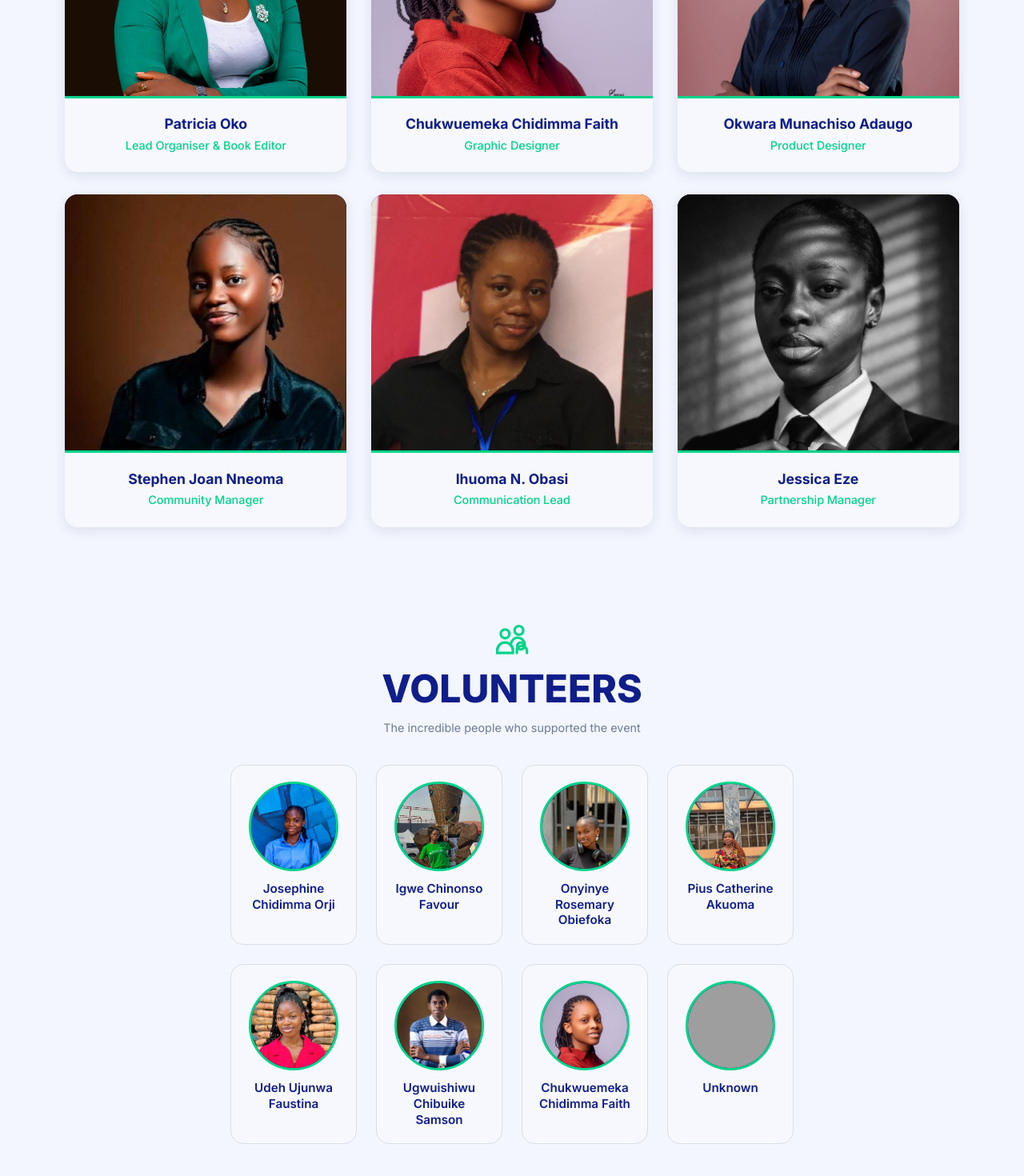
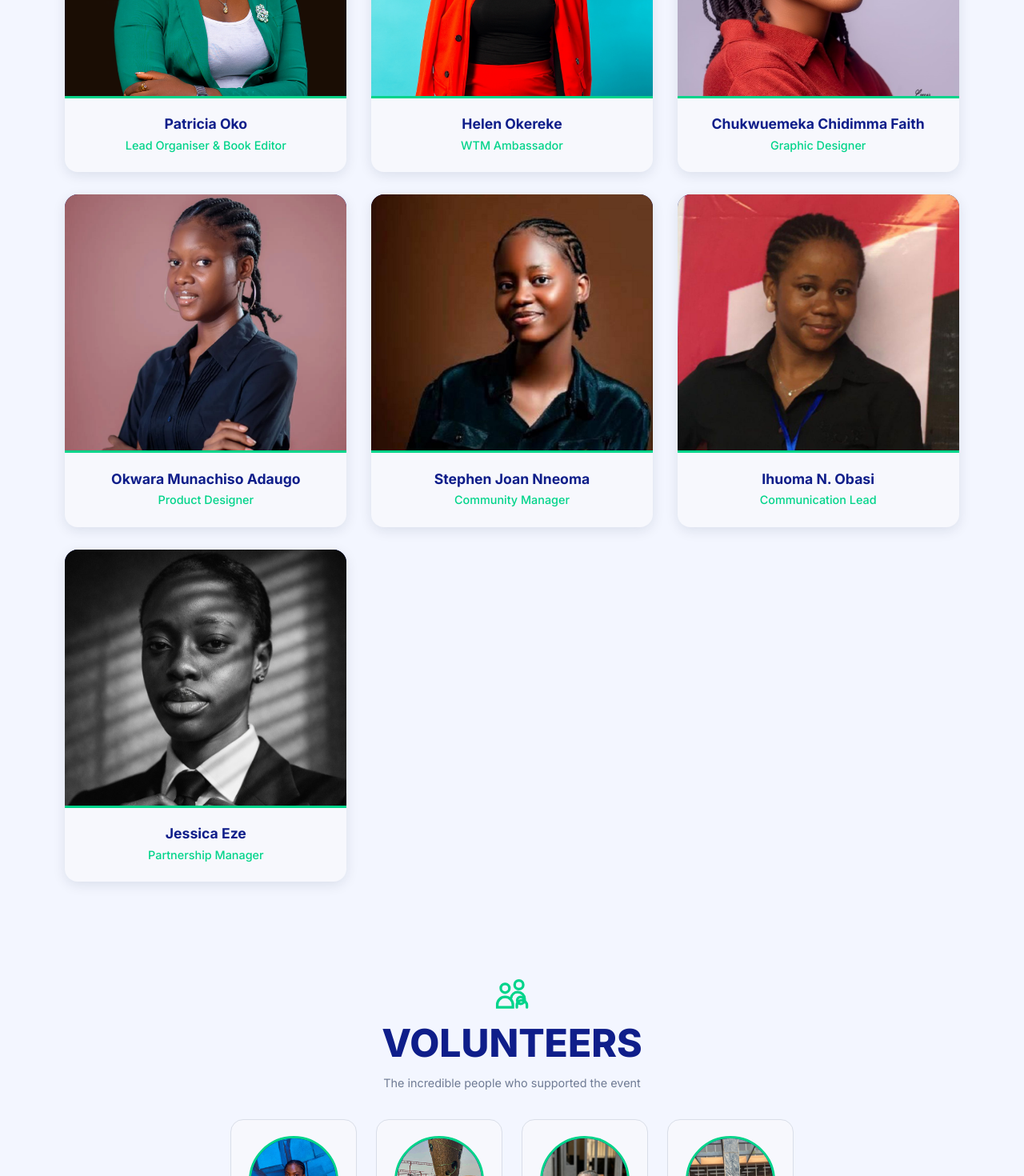
Before and after one commit to SamIfesi/Women-Techmakers, a React (Vite) app: page /Teams in a window 1280 px wide. Shown: the part 1160-2630 px from the top of the page at 80% size. Built offline with nearby package versions, Linux system fonts and the light colour scheme; grey boxes are pictures that could not be loaded; a web font is replaced by a local one.

Commit message:
Updates team and volunteer data for accuracy
Moves a team member from contributors to the core team, updates their role and image path, and replaces a placeholder volunteer entry with a named individual. Improves accuracy and consistency of team and volunteer representations.

```diff
--- a/src/components/Data/Data.js
+++ b/src/components/Data/Data.js
@@ -98,11 +98,6 @@ export const contributorsData = {
       image: '/assets/img/contributors/Oluwabukola-Adesina.jpg',
     },
     {
-      name: 'Helen Okereke',
-      role: null,
-      image: '/assets/img/contributors/Helen-Okereke.jpg',
-    },
-    {
       name: 'Victoria Soluchukwu Ofuasia',
       role: 'Researcher & Backend Developer',
       image: '/assets/img/contributors/Victoria-Ofuasia.jpeg',
--- a/src/components/Data/TeamData.js
+++ b/src/components/Data/TeamData.js
@@ -17,12 +17,18 @@ export const coreTeam = {
       role: 'Lead Organiser & Book Editor',
       image: '/assets/img/teams/Patricia-Oko.png',
     },
+
+    {
+      initials: 'HO',
+      name: 'Helen Okereke',
+      role: 'WTM Ambassador',
+      image: '/assets/img/teams/Helen-Okereke.jpg',
+    },
     {
       initials: 'TM',
       name: 'Chukwuemeka Chidimma Faith',
       role: 'Graphic Designer',
       image: '/assets/img/teams/Chukwuemeka-Faith.jpg',
-
     },
     {
       initials: 'TM',
@@ -40,8 +46,9 @@ export const coreTeam = {
       initials: 'TM',
       name: 'Ihuoma N. Obasi',
       role: 'Communication Lead',
-      image: "/assets/img/teams/Ihuoma-Obasi.jpg",
-    },{
+      image: '/assets/img/teams/Ihuoma-Obasi.jpg',
+    },
+    {
       initials: 'TM',
       name: 'Jessica Eze',
       role: 'Partnership Manager',
@@ -91,8 +98,8 @@ export const volunteers = {
     },
     {
       initials: 'UU',
-      name: 'Unknown',
-      image: '/assets/img/voluteers/Unknown.jpg',
+      name: 'Ruth Ozioma',
+      image: '/assets/img/voluteers/Ruth-Ozioma.jpg',
     },
   ],
 };
```
Also changed, not shown: public/assets/img/teams/Helen-Okereke.jpg (renamed from public/assets/img/contributors/Helen-Okereke.jpg), 1 other file (tests, documents, lock files or other folders).
